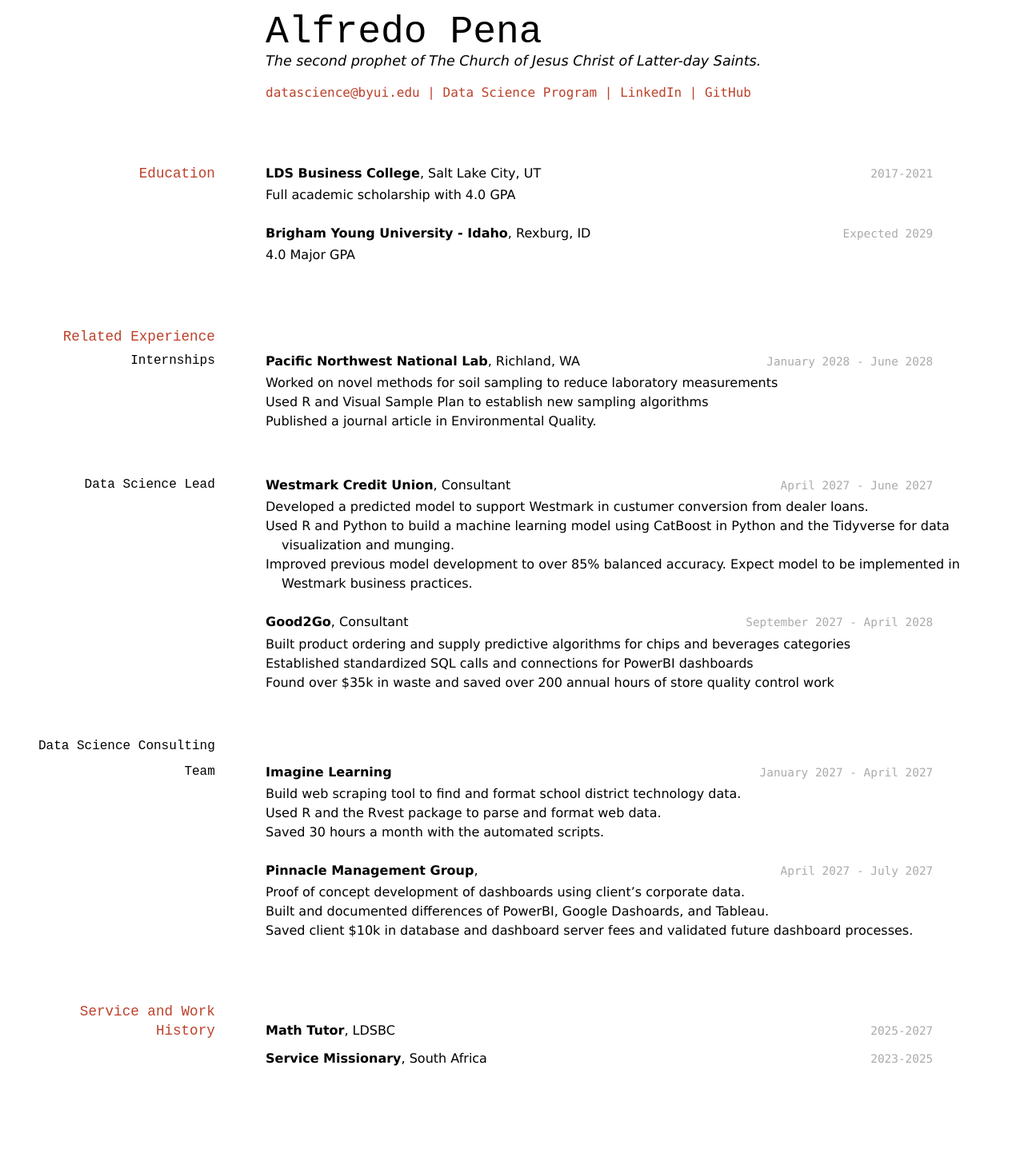
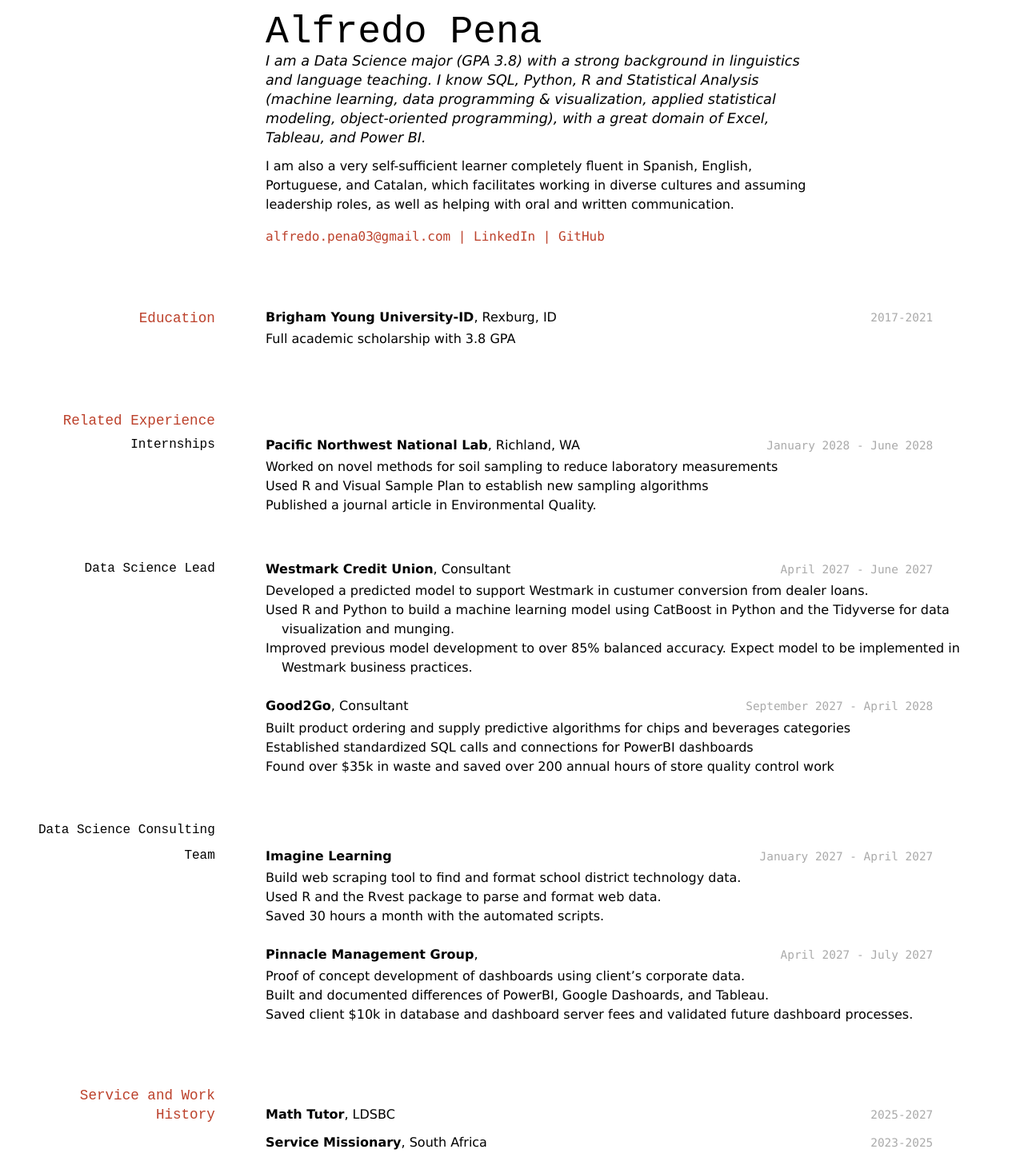
Before and after one commit to lapp03/alfredo_pena_resume, a Jekyll site: the page built from docs/index.md, in a window 1280 px wide. Shown: the whole page at 80% size. Built offline with Jekyll 4.4.1, drawn with Linux system fonts in a browser that asks for light colours; before the commit the page ends 1347 px from its top, so only the background shows below that.

Commit message:
Update index.md
Added a few changes

```diff
--- a/docs/index.md
+++ b/docs/index.md
@@ -3,13 +3,14 @@ layout: cv
 title: Alfredo Pena's Resume
 ---
 # Alfredo Pena
-The second prophet of The Church of Jesus Christ of Latter-day Saints.
+I am a Data Science major (GPA 3.8) with a strong background in linguistics and language teaching. I know SQL, Python, R and Statistical Analysis (machine learning, data programming & visualization, applied statistical modeling, object-oriented programming), with a great domain of Excel, Tableau, and Power BI.
+
+I am also a very self-sufficient learner completely fluent in Spanish, English, Portuguese, and Catalan, which facilitates working in diverse cultures and assuming leadership roles, as well as helping with oral and written communication.
 
 <div id="webaddress">
-<a href="datascience@byui.edu">datascience@byui.edu</a>
-| <a href="https://byuidatascience.github.io/development.html">Data Science Program</a>
-| <a href="https://www.linkedin.com/groups/13537407/">LinkedIn</a>
-| <a href="https://github.com/byuids-resumes">GitHub</a>
+<a href="alfredo.pena03@gmail.com">alfredo.pena03@gmail.com</a>
+| <a href="https://www.linkedin.com/in/alfredo-pena-polanco">LinkedIn</a>
+| <a href="https://github.com/lapp03">GitHub</a>
 </div>
 
 <!-- https://www.monique.tech/the-art-of-markdown -->
@@ -17,15 +18,9 @@ The second prophet of The Church of Jesus Christ of Latter-day Saints.
 ## Education
 
 `2017-2021`
-__LDS Business College__, Salt Lake City, UT
+__Brigham Young University-ID__, Rexburg, ID
 
-- Full academic scholarship with 4.0 GPA
-
-`Expected 2029`
-__Brigham Young University - Idaho__, Rexburg, ID
-
-- 4.0 Major GPA
-
+- Full academic scholarship with 3.8 GPA
 
 ## Related Experience
 
```
